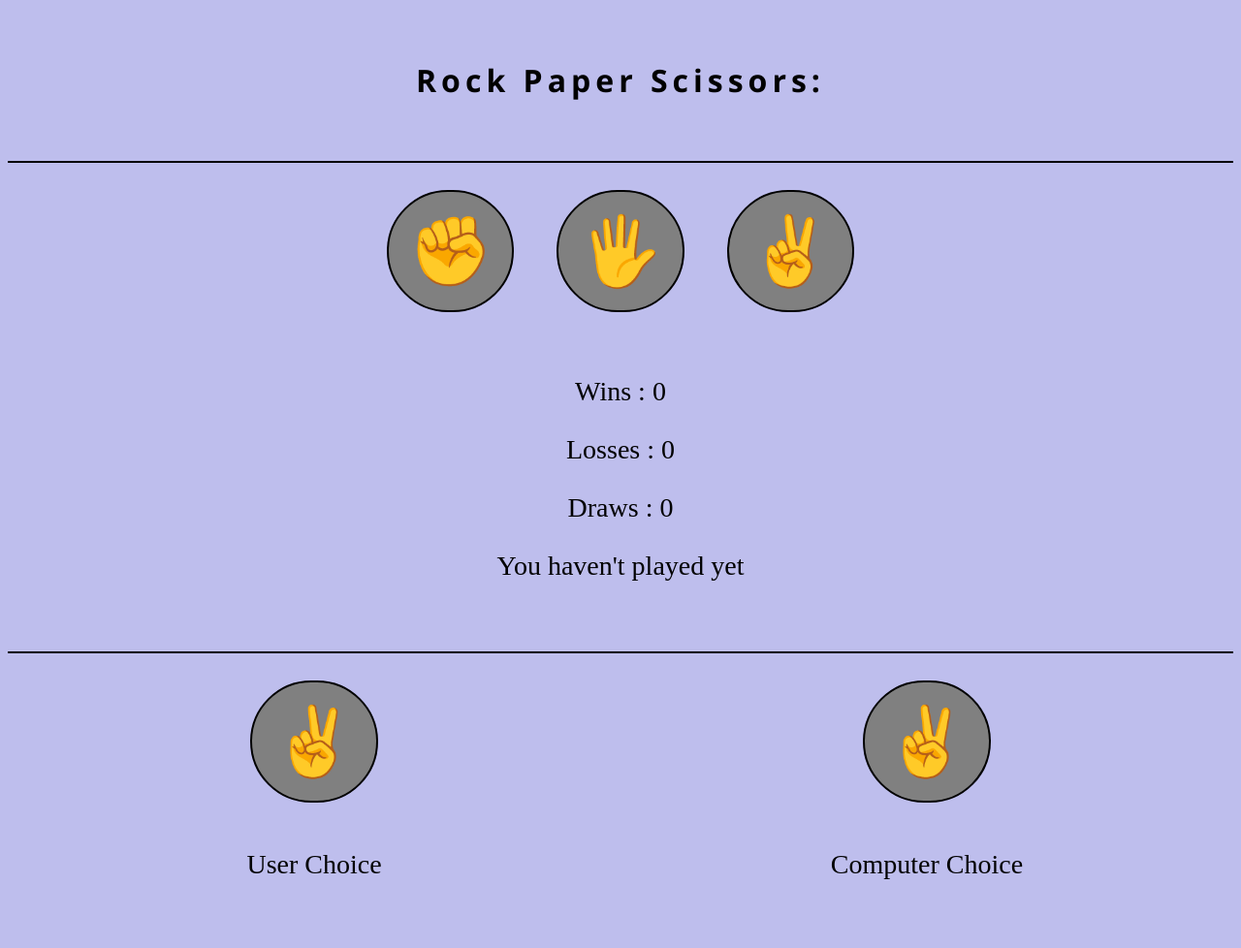
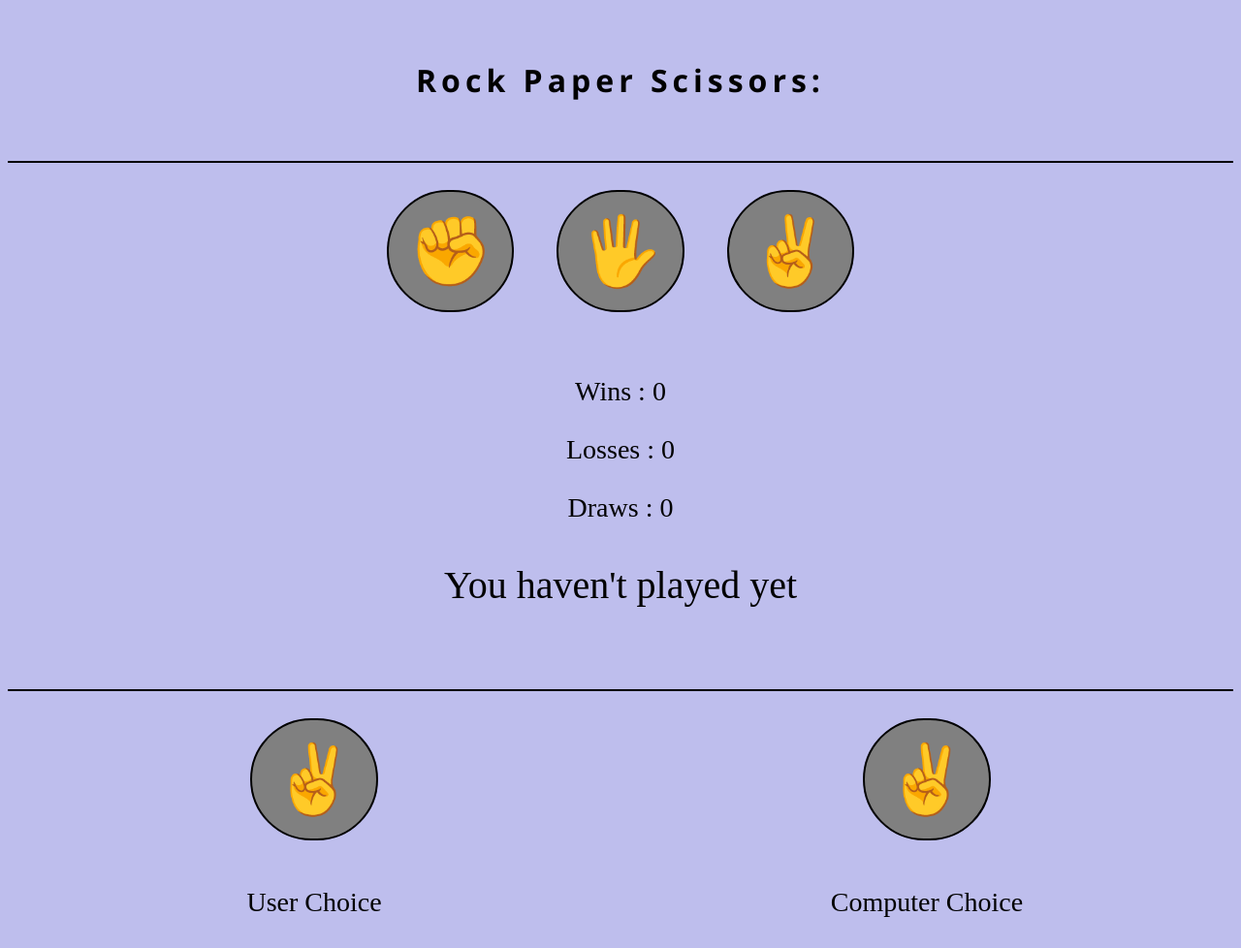
Before and after one commit to Afnaan-Ahmed/Web-Development-Projects, a plain HTML site: page Rock Paper Scissors/index.html in a window 1280 px wide. Shown: the whole page at 97% size. Before the commit the page ends 944 px from the top, so only its background shows below. Drawn offline with Linux system fonts and the light colour scheme.

Commit message:
Add files via upload

```diff
--- a/Rock Paper Scissors/styles/styles.css
+++ b/Rock Paper Scissors/styles/styles.css
@@ -8,6 +8,11 @@ hr {
 p {
     font-size: 28px;
 }
+
+#banner {
+    font-size: 40px;
+}
+
 .heading {
     padding: 40px;
     font-family: 'Segoe UI', Tahoma, Geneva, Verdana, sans-serif;
```
